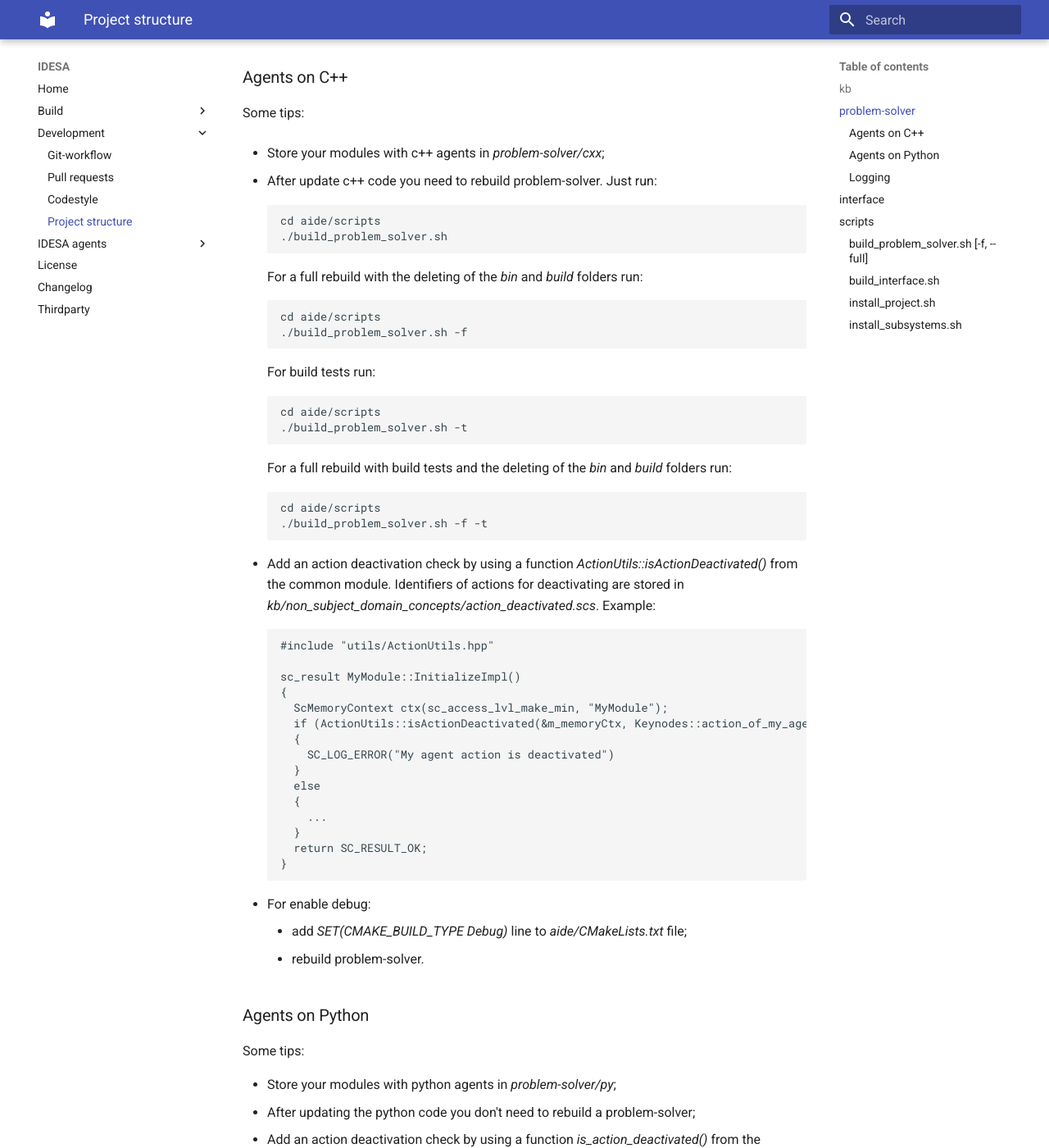
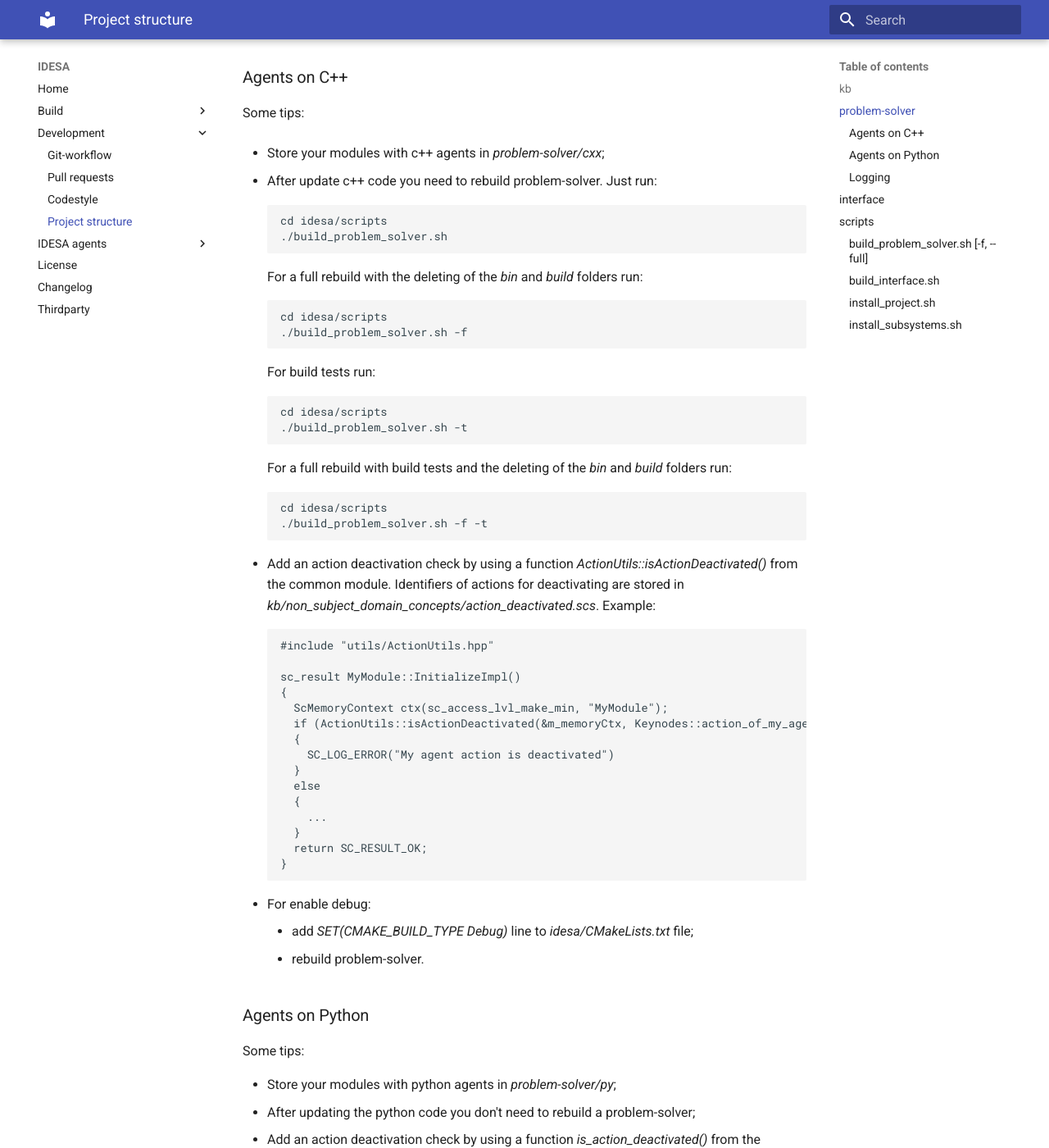
Before and after one commit to needslyp/nika, an MkDocs documentation site: the page built from docs/dev/project_structure.md, in a window 1280 px wide and 1400 px high, scrolled down 326 px. Shown: the whole window at 82% size. Built offline with MkDocs 1.6.1 and Material for MkDocs 9.7.7, drawn with Linux system fonts in a browser that asks for light colours.

Commit message:
refactor: remove aide header

````diff
--- a/client/assets/templates/index.html
+++ b/client/assets/templates/index.html
@@ -12,7 +12,7 @@
     <meta name="format-detection" content="telephone=no">
     <meta name="HandheldFriendly" content="True">
     <meta http-equiv="cleartype" content="on">
-    <title>AIde</title>
+    <title>IDESA</title>
 
 <!--    <link rel="stylesheet" href="/assets/spinner.css">-->
 
--- a/docs/dev/project_structure.md
+++ b/docs/dev/project_structure.md
@@ -13,22 +13,22 @@ Some tips:
 
 - After update c++ code you need to rebuild problem-solver. Just run:
 ```
-cd aide/scripts
+cd idesa/scripts
 ./build_problem_solver.sh
 ```
 For a full rebuild with the deleting of the *bin* and *build* folders run:
 ```
-cd aide/scripts
+cd idesa/scripts
 ./build_problem_solver.sh -f
 ```
 For build tests run:
 ```
-cd aide/scripts
+cd idesa/scripts
 ./build_problem_solver.sh -t
 ```
 For a full rebuild with build tests and the deleting of the *bin* and *build* folders run:
 ```
-cd aide/scripts
+cd idesa/scripts
 ./build_problem_solver.sh -f -t
 ```
 
@@ -54,7 +54,7 @@ sc_result MyModule::InitializeImpl()
 - For enable debug:
 
     * add *SET(CMAKE_BUILD_TYPE Debug)* line
-    to *aide/CMakeLists.txt* file;
+    to *idesa/CMakeLists.txt* file;
     * rebuild problem-solver.
 
 ### Agents on Python
````
Also changed, not shown: 3 other files.
